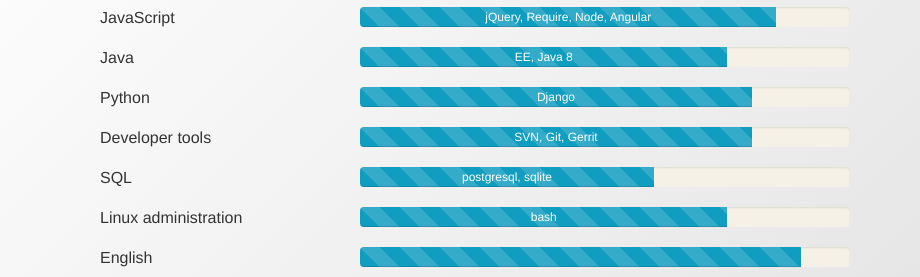
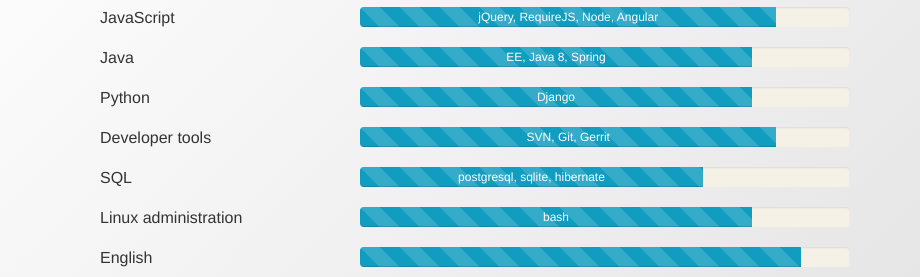
Before and after one commit to CezCz/CezCz.github.io, a plain HTML site: page index.html in a window 1280 px wide. Shown: the part 503-780 px from the top of the page, 360-1280 px from the left. Drawn offline with Linux system fonts and the light colour scheme.

Commit message:
little skill refresh + device size

```diff
--- a/index.html
+++ b/index.html
@@ -2,6 +2,7 @@
 <html lang="en">
    <head>
       <meta charset="utf-8">
+      <meta name="viewport" content="width=device-width, initial-scale=1, shrink-to-fit=no">
       <title>Cezary Czernecki CV</title>
       <meta name="description" content="Cezary's cv">
       <!-- intended to get everything in one file to send as a CV through mail and view offline -->
@@ -140,7 +141,7 @@
                         <div class="col-md-8 col-xs-12">
                             <div class="progress">
                                 <div class="progress-bar progress-bar-striped" role="progressbar" aria-valuenow="85" aria-valuemin="0" aria-valuemax="100" style="width: 85%">
-                                    <span>jQuery, Require, Node, Angular</span>
+                                    <span>jQuery, RequireJS, Node, Angular</span>
                                 </div>
                             </div>
                         </div>
@@ -153,8 +154,8 @@
                         </div>
                         <div class="col-md-8 col-xs-12">
                             <div class="progress">
-                                <div class="progress-bar progress-bar-striped" role="progressbar" aria-valuenow="75" aria-valuemin="0" aria-valuemax="100" style="width: 75%">
-                                    <span>EE, Java 8</span>
+                                <div class="progress-bar progress-bar-striped" role="progressbar" aria-valuenow="80" aria-valuemin="0" aria-valuemax="100" style="width: 80%">
+                                    <span>EE, Java 8, Spring</span>
                                 </div>
                             </div>
                         </div>
@@ -167,7 +168,7 @@
                         </div>
                         <div class="col-md-8 col-xs-12">
                             <div class="progress">
-                                <div class="progress-bar progress-bar-striped" role="progressbar" aria-valuenow="85" aria-valuemin="0" aria-valuemax="100" style="width: 80%">
+                                <div class="progress-bar progress-bar-striped" role="progressbar" aria-valuenow="80" aria-valuemin="0" aria-valuemax="100" style="width: 80%">
                                     <span>Django</span>
                                 </div>
                             </div>
@@ -181,7 +182,7 @@
                         </div>
                         <div class="col-md-8 col-xs-12">
                             <div class="progress">
-                                <div class="progress-bar progress-bar-striped" role="progressbar" aria-valuenow="60" aria-valuemin="0" aria-valuemax="100" style="width: 80%">
+                                <div class="progress-bar progress-bar-striped" role="progressbar" aria-valuenow="85" aria-valuemin="0" aria-valuemax="100" style="width: 85%">
                                     <span> SVN, Git, Gerrit </span>
                                 </div>
                             </div>
@@ -195,8 +196,8 @@
                         </div>
                         <div class="col-md-8 col-xs-12">
                             <div class="progress">
-                                <div class="progress-bar progress-bar-striped" role="progressbar" aria-valuenow="45" aria-valuemin="0" aria-valuemax="100" style="width: 60%">
-                                    postgresql, sqlite
+                                <div class="progress-bar progress-bar-striped" role="progressbar" aria-valuenow="70" aria-valuemin="0" aria-valuemax="100" style="width: 70%">
+                                    postgresql, sqlite, hibernate
                                 </div>
                             </div>
                         </div>
@@ -209,7 +210,7 @@
                         </div>
                         <div class="col-md-8 col-xs-12">
                             <div class="progress">
-                                <div class="progress-bar progress-bar-striped" role="progressbar" aria-valuenow="75" aria-valuemin="0" aria-valuemax="100" style="width: 75%">
+                                <div class="progress-bar progress-bar-striped" role="progressbar" aria-valuenow="80" aria-valuemin="0" aria-valuemax="100" style="width: 80%">
                                     bash
                                 </div>
                             </div>
```
